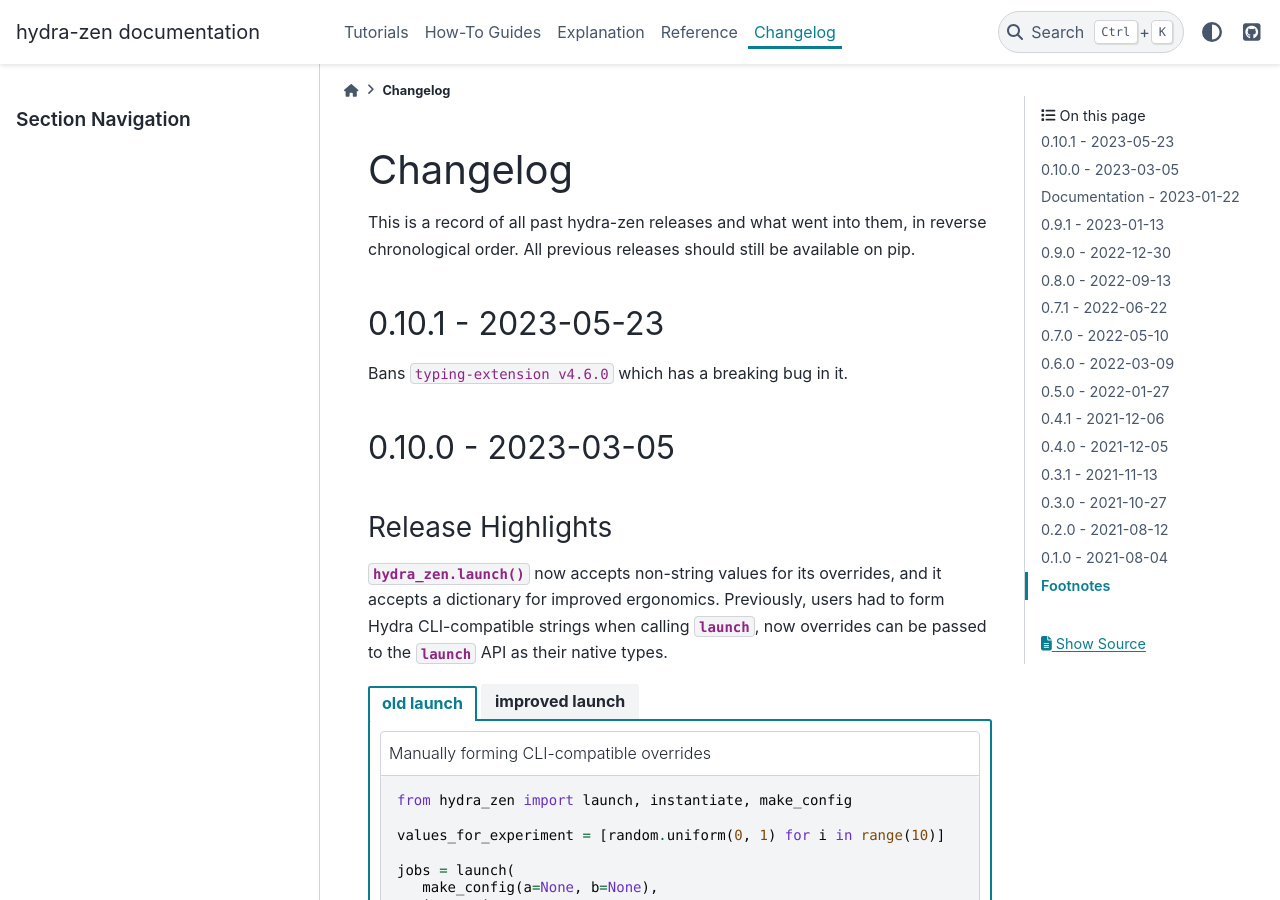
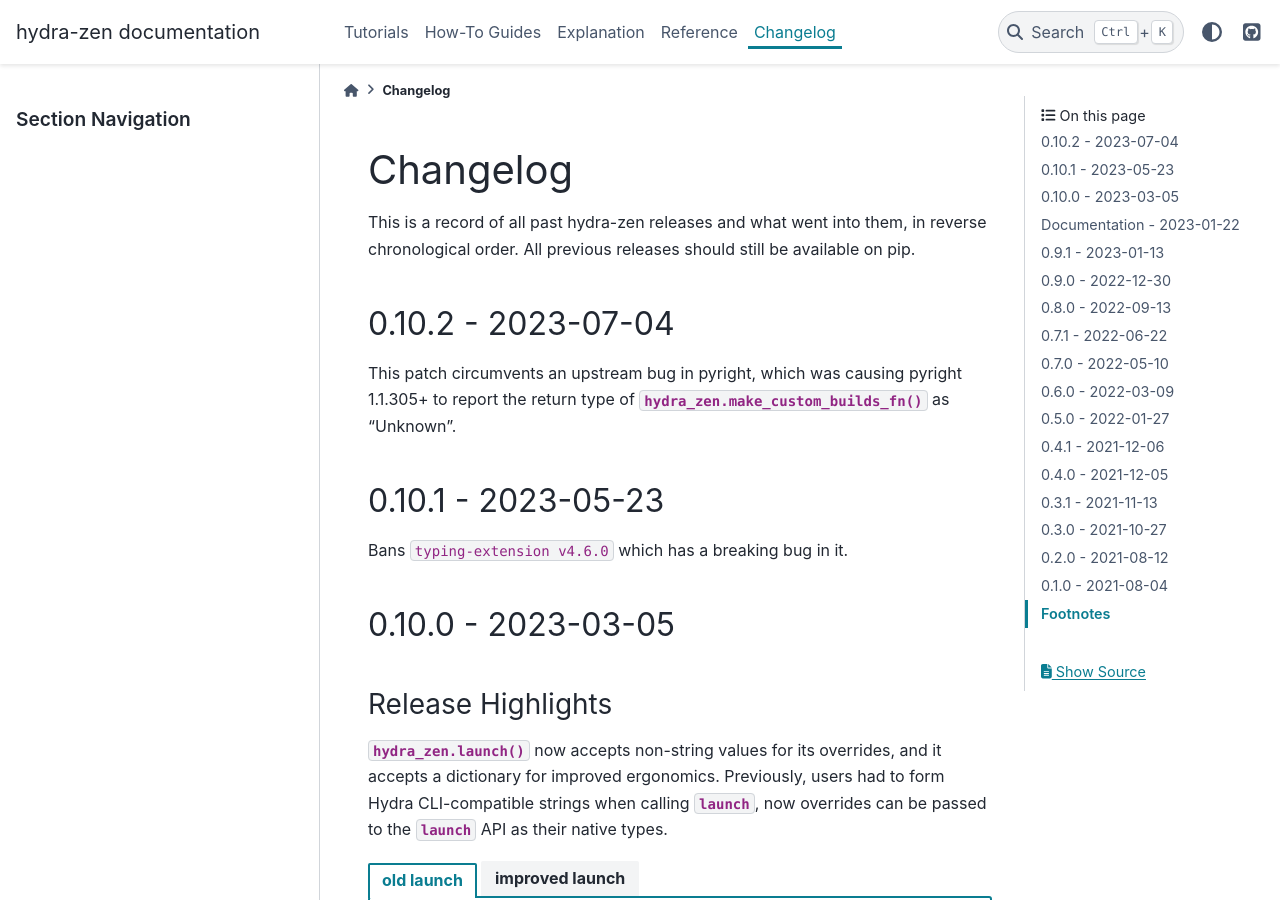
Before and after one commit to mit-ll-responsible-ai/hydra-zen, a Sphinx documentation site: the page built from docs/source/changes.rst, in a window 1280 px wide and 900 px high. Built offline with Sphinx 7.4.7 and the PyData theme 0.15.4, drawn with Linux system fonts in a browser that asks for light colours; the version number could not be read and is left out.

Commit message:
changelog for v0.10.2

```diff
--- a/docs/source/changes.rst
+++ b/docs/source/changes.rst
@@ -9,7 +9,16 @@ This is a record of all past hydra-zen releases and what went into them, in reve
 chronological order. All previous releases should still be available on pip.
 
 
-.. _v0.10.0:
+.. _v0.10.2:
+
+-------------------
+0.10.2 - 2023-07-04
+-------------------
+
+This patch circumvents an upstream bug in pyright, which was causing pyright 1.1.305+ to report the return type of :func:`hydra_zen.make_custom_builds_fn` as "Unknown".
+
+
+.. _v0.10.1:
 
 -------------------
 0.10.1 - 2023-05-23
```
